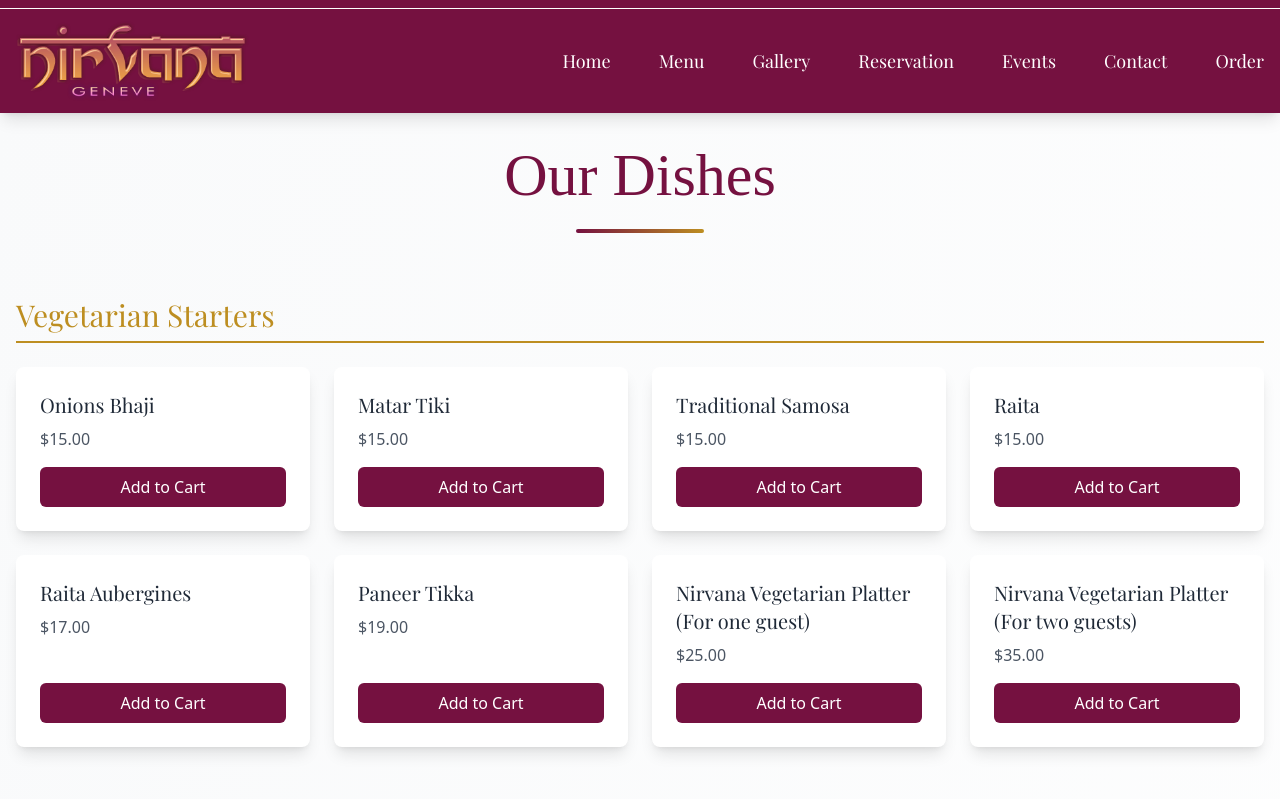
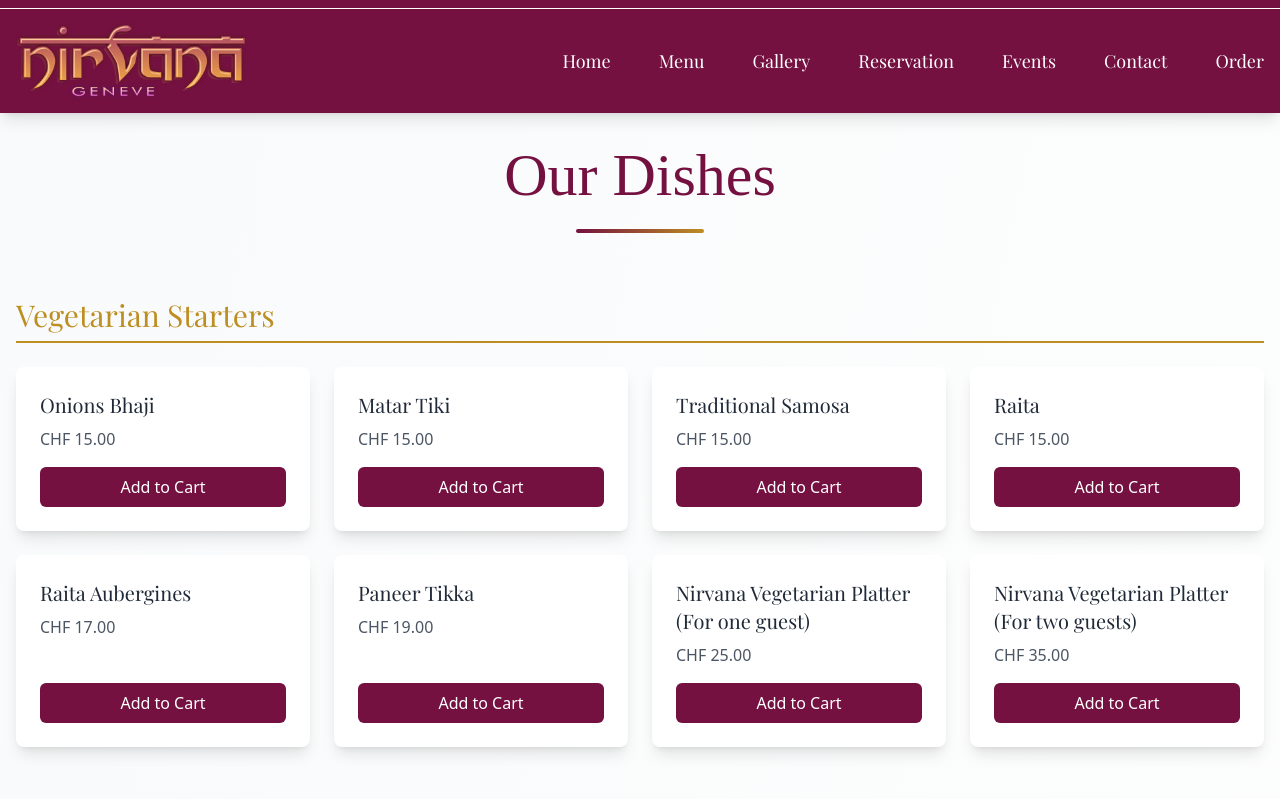
Before and after one commit to hridyesh-gupta/Nirvana, a Next.js app: page /order in a window 1280 px wide. Shown: the top 799 px of the page. Built offline with nearby package versions, Linux system fonts and the light colour scheme; a web font is replaced by a local one.

Commit message:
Changed the payment method from $ to CHF

```diff
--- a/app/order/page.tsx
+++ b/app/order/page.tsx
@@ -38,7 +38,7 @@
             {groupedProducts[category].map((product: Product) => (
               <div key={product.id} className="bg-white rounded-lg shadow-lg overflow-hidden flex flex-col justify-between p-6">
                 <h3 className="text-xl font-playfair text-gray-800 mb-2">{product.name}</h3>
-                <p className="text-gray-600 mb-4">${product.price.toFixed(2)}</p>
+                <p className="text-gray-600 mb-4">CHF {product.price.toFixed(2)}</p>
                 <button
                   onClick={() => addItem(product)}
                   className="bg-primary text-white px-4 py-2 rounded-md hover:bg-secondary transition-colors mt-auto"
```
